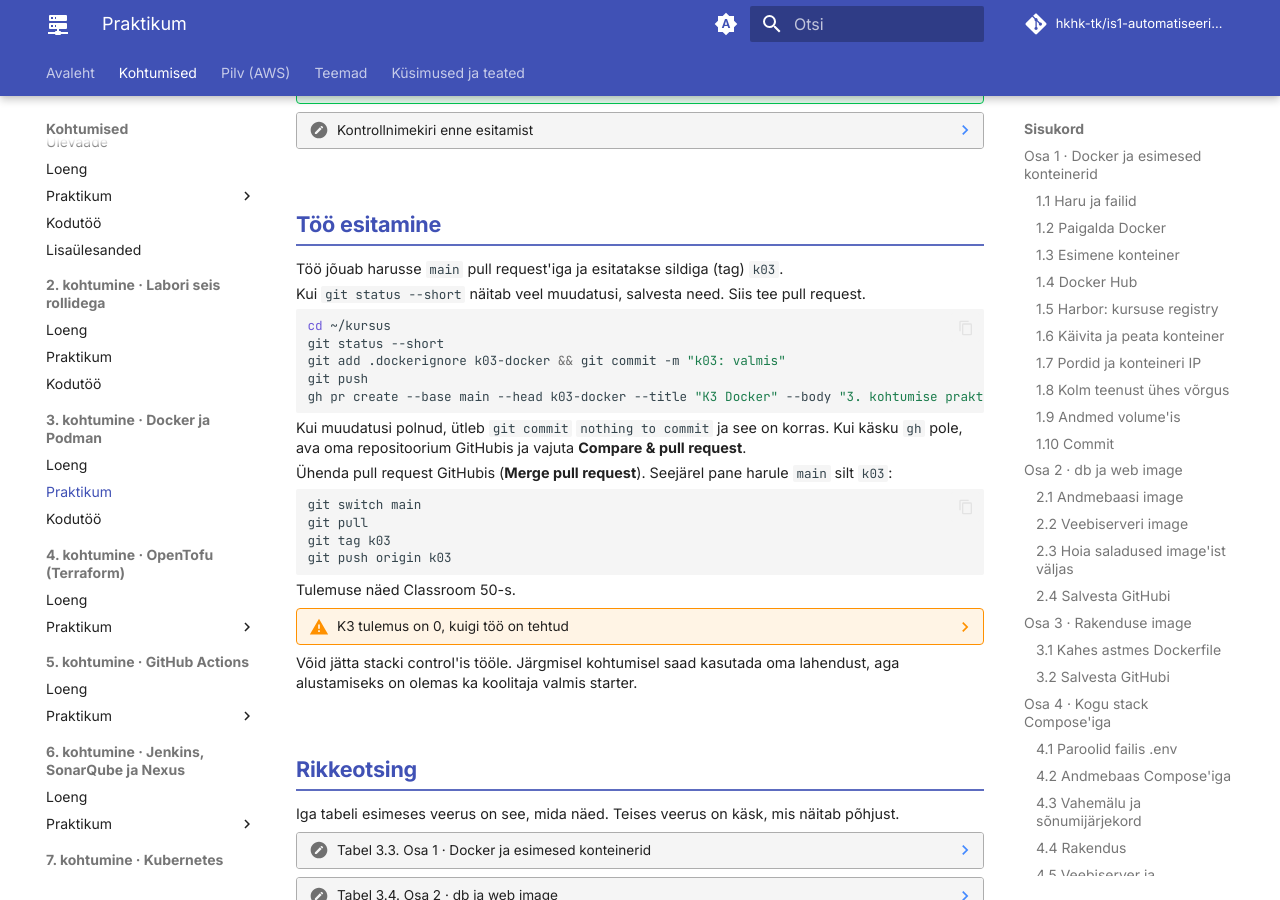
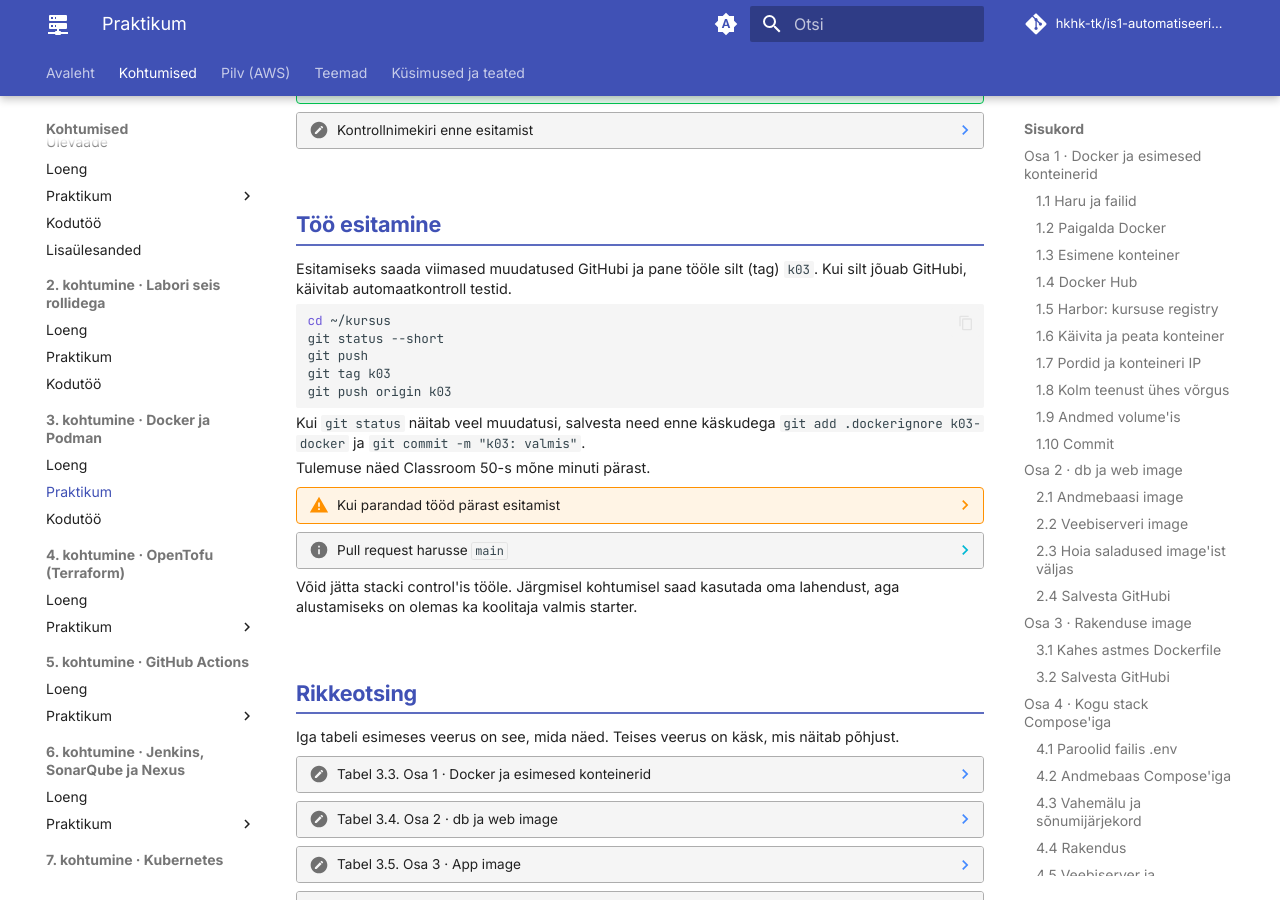
Before and after one commit to hkhk-tk/is1-automatiseerimine, an MkDocs documentation site: the page built from docs/k03/lab.md, in a window 1280 px wide and 900 px high, scrolled down 20872 px. Built offline with MkDocs 1.6.1 and Material for MkDocs 9.7.7, drawn with Linux system fonts in a browser that asks for light colours; comment, search, counter and statistics services are not loaded.

Commit message:
K3 esitamine lihtsaks: push ja silt k03 tööharust, pull request kokkuvolditud heaks tavaks; kodutöö samas harus

````diff
--- a/docs/k03/lab.md
+++ b/docs/k03/lab.md
@@ -1286,39 +1286,32 @@ git ls-files | grep env
 
 ## Töö esitamine
 
-Töö jõuab harusse `main` pull request'iga ja esitatakse sildiga (tag) `k03`.
-
-Kui `git status --short` näitab veel muudatusi, salvesta need. Siis tee pull request.
+Esitamiseks saada viimased muudatused GitHubi ja pane tööle silt (tag) `k03`. Kui silt jõuab GitHubi, käivitab automaatkontroll testid.
 
 ```bash
 cd ~/kursus
 git status --short
-git add .dockerignore k03-docker && git commit -m "k03: valmis"
 git push
-gh pr create --base main --head k03-docker --title "K3 Docker" --body "3. kohtumise praktikum"
-```
-
-Kui muudatusi polnud, ütleb `git commit` `nothing to commit` ja see on korras. Kui käsku `gh` pole, ava oma repositoorium GitHubis ja vajuta **Compare & pull request**.
-
-Ühenda pull request GitHubis (**Merge pull request**). Seejärel pane harule `main` silt `k03`:
-
-```bash
-git switch main
-git pull
 git tag k03
 git push origin k03
 ```
 
-Tulemuse näed Classroom 50-s.
+Kui `git status` näitab veel muudatusi, salvesta need enne käskudega `git add .dockerignore k03-docker` ja `git commit -m "k03: valmis"`.
 
-??? warning "K3 tulemus on 0, kuigi töö on tehtud"
+Tulemuse näed Classroom 50-s mõne minuti pärast.
 
-    Silt `k03` osutab vanale commit'ile, sest pull request jäi ühendamata või haru ei jõudnud GitHubi. Ühenda pull request ja tõsta silt uuele commit'ile:
+??? warning "Kui parandad tööd pärast esitamist"
+
+    Silt osutab endiselt vanale commit'ile. Pärast parandust ja `git push`-i tõsta silt uuele commit'ile:
 
     ```bash
-    cd ~/kursus && git switch main && git pull
-    git tag -f k03 && git push -f origin k03
+    git tag -f k03
+    git push -f origin k03
     ```
+
+??? info "Pull request harusse `main`"
+
+    Töökohas ei lähe muudatus otse põhiharusse. Kõigepealt tehakse pull request, keegi vaatab muudatused üle ja alles siis ühendatakse need harusse `main`. Kui tahad seda proovida, ava oma repositoorium GitHubis, vajuta **Compare & pull request** ja seejärel **Merge pull request**. Hindamiseks seda vaja ei ole.
 
 Võid jätta stacki control'is tööle. Järgmisel kohtumisel saad kasutada oma lahendust, aga alustamiseks on olemas ka koolitaja valmis starter.
 
````
Also changed, not shown: docs/k03/kodutoo.md (+1 -1 lines).
